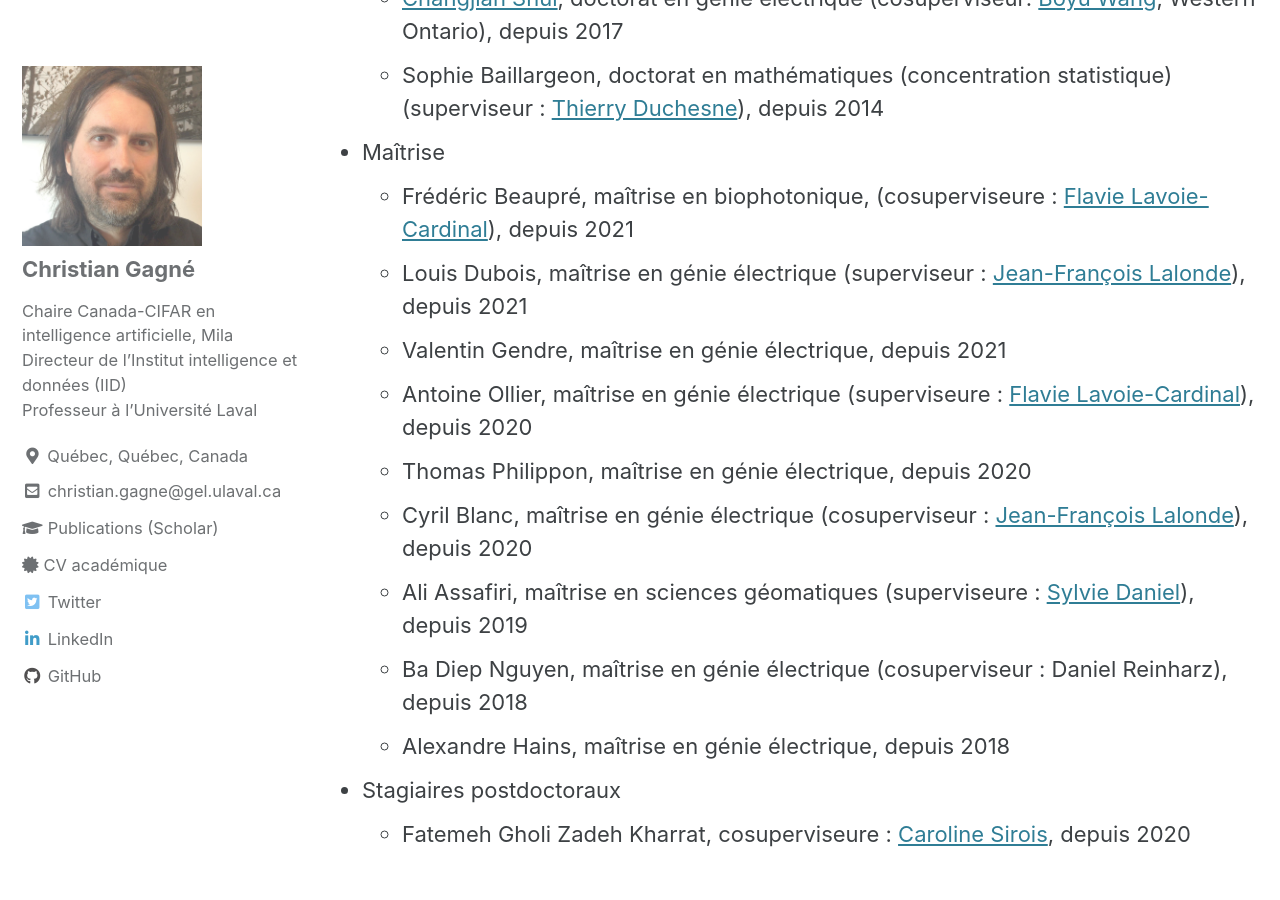
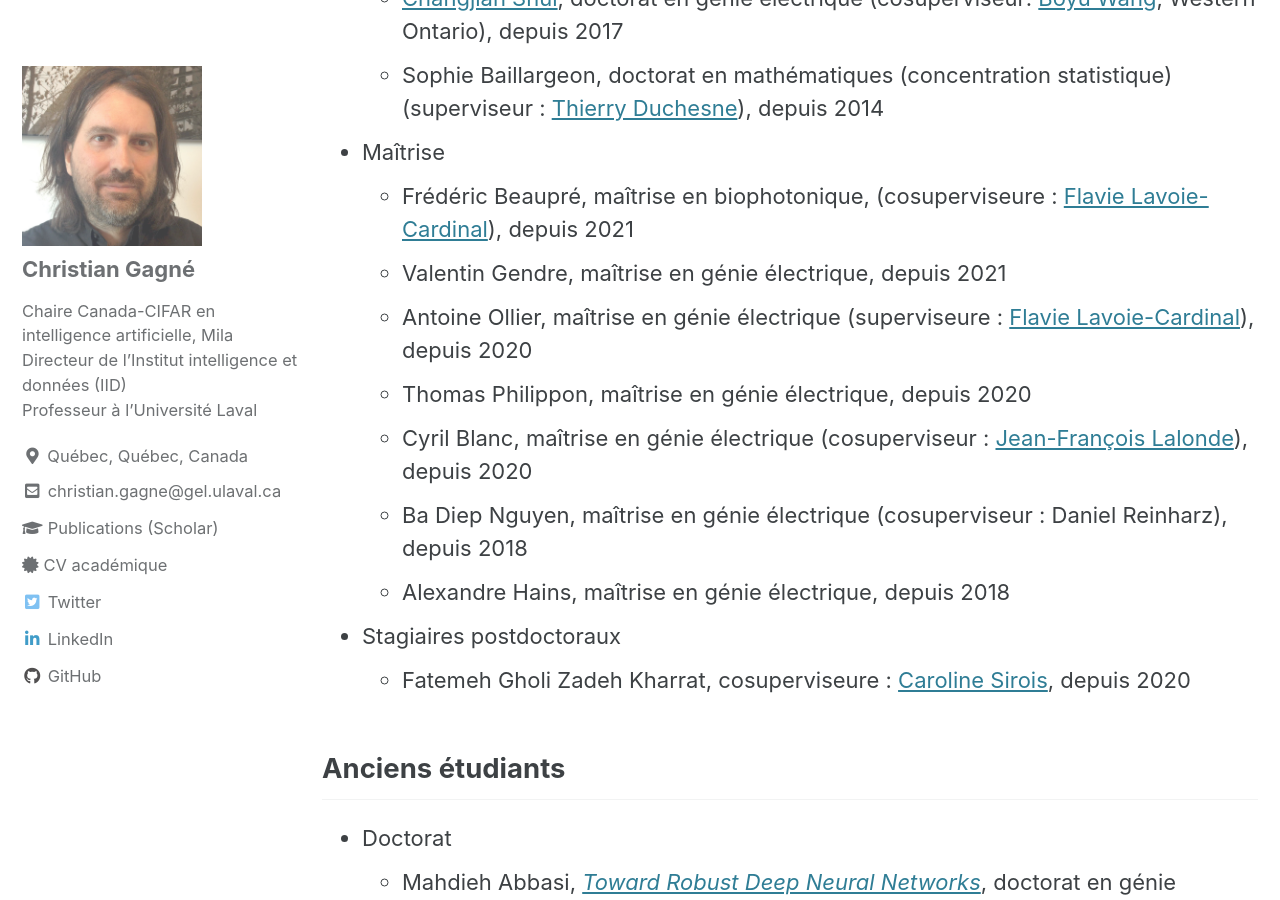
Before and after one commit to chgagne/chgagne.github.io, a Jekyll site: the page built from _pages/etudiants.md, in a window 1280 px wide and 900 px high, scrolled down 789 px. Built offline with Jekyll 4.4.1, drawn with Linux system fonts in a browser that asks for light colours; cached includes are drawn as plain includes.

Commit message:
Révision liste étudiants maîtrise.

```diff
--- a/_pages/etudiants.md
+++ b/_pages/etudiants.md
@@ -18,12 +18,10 @@ title: "Étudiants"
   - Sophie Baillargeon, doctorat en mathématiques (concentration statistique) (superviseur : [Thierry Duchesne](https://www.mat.ulaval.ca/departement-et-professeurs/direction-personnel-et-etudiants/professeurs/fiche-de-professeur/show/duchesne-thierry/)), depuis 2014
 - Maîtrise
     - Frédéric Beaupré, maîtrise en biophotonique, (cosuperviseure : [Flavie Lavoie-Cardinal](https://cervo.ulaval.ca/fr/flavie-lavoie-cardinal)), depuis 2021
-    - Louis Dubois, maîtrise en génie électrique (superviseur : [Jean-François Lalonde](http://vision.gel.ulaval.ca/~jflalonde/)), depuis 2021
     - Valentin Gendre, maîtrise en génie électrique, depuis 2021
     - Antoine Ollier, maîtrise en génie électrique (superviseure : [Flavie Lavoie-Cardinal](https://cervo.ulaval.ca/fr/flavie-lavoie-cardinal)), depuis 2020
     - Thomas Philippon, maîtrise en génie électrique, depuis 2020
     - Cyril Blanc, maîtrise en génie électrique (cosuperviseur : [Jean-François Lalonde](http://vision.gel.ulaval.ca/~jflalonde/)), depuis 2020
-    - Ali Assafiri, maîtrise en sciences géomatiques (superviseure : [Sylvie Daniel](https://www.scg.ulaval.ca/sylvie-daniel)), depuis 2019
     - Ba Diep Nguyen, maîtrise en génie électrique (cosuperviseur : Daniel Reinharz), depuis 2018
     - Alexandre Hains, maîtrise en génie électrique, depuis 2018
 - Stagiaires postdoctoraux
```
